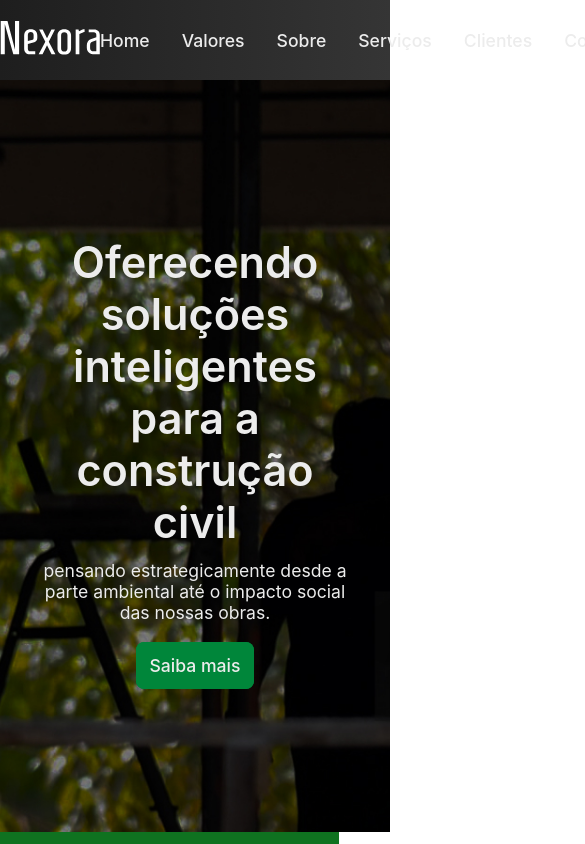
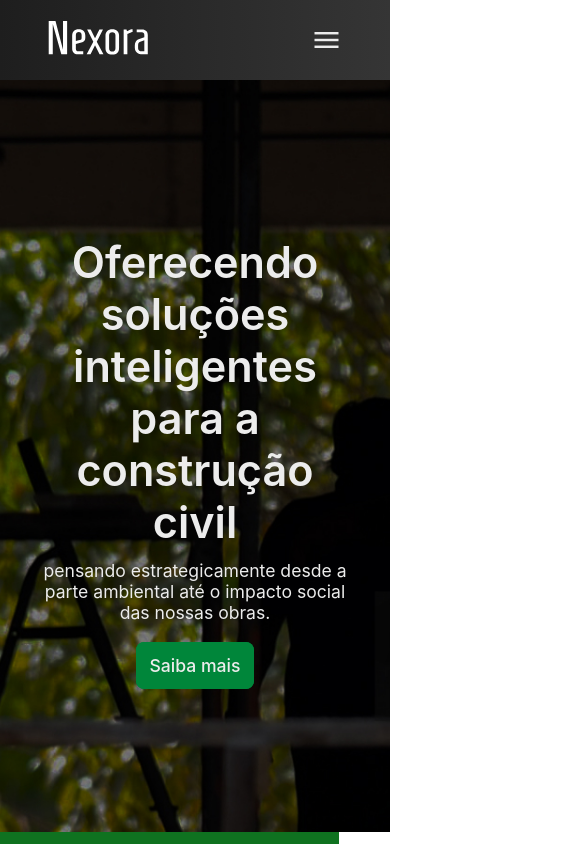
Before and after one commit to Caio-01/nexora-angular, an Angular app: page / in a window 390 px wide. Shown: the top 844 px of the page, 585 px wide, since content can reach past the window. Built offline with nearby package versions, Linux system fonts and the light colour scheme.

Commit message:
Aplicando lógica e responsividade para o menu do header

```diff
--- a/src/app/components/header/header.component.html
+++ b/src/app/components/header/header.component.html
@@ -12,5 +12,11 @@
     </ul>
   </nav>
 
-  <app-button text="Fale Conosco" link="/"></app-button>
+  <app-button class="btnGlobal" text="Fale Conosco" link="/"></app-button>
+
+  <div class="menuBurger">
+    <span (click)="openMenuBurger()" class="material-symbols-outlined">
+      menu
+    </span>
+  </div>
 </header>
--- a/src/app/components/header/header.component.scss
+++ b/src/app/components/header/header.component.scss
@@ -35,5 +35,30 @@ header {
         }
       }
     }
+
+    @media screen and (max-width: 850px) {
+      display: none;
+    }
+  }
+
+  .btnGlobal {
+    @media screen and (max-width: 850px) {
+      display: none;
+    }
+  }
+
+  .menuBurger {
+    color: $font-global;
+    width: 100px;
+    display: flex;
+    justify-content: end;
+    align-items: center;
+    span {
+      font-size: 2em;
+      cursor: pointer;
+    }
+    @media screen and (min-width: 850px) {
+      display: none;
+    }
   }
 }
--- a/src/app/components/header/header.component.ts
+++ b/src/app/components/header/header.component.ts
@@ -30,4 +30,8 @@ export class HeaderComponent {
   onScrollToSection(id: string) {
     this.scrollTo.emit(id);
   }
+
+  openMenuBurger() {
+    console.log('clicou');
+  }
 }
```
